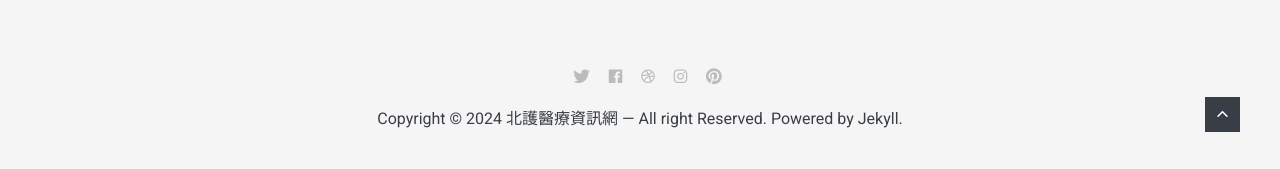
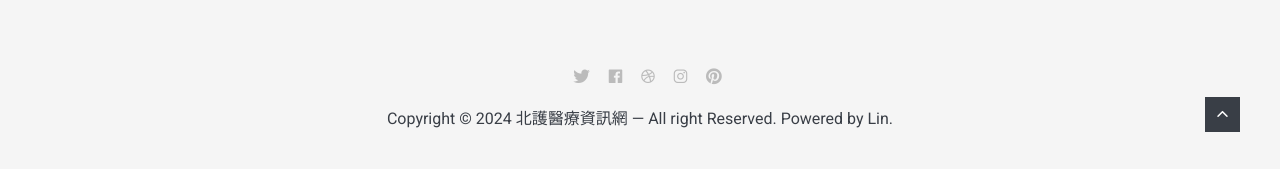
Before and after one commit to Godbb1994/Godbb1994.github.io, a Jekyll site: the page built from index.html, in a window 1280 px wide and 900 px high, scrolled down 2480 px. Shown: the part 728-897 px from the top of the window. Built offline with Jekyll 4.4.1, drawn with Linux system fonts in a browser that asks for light colours; nearby versions of some CDN libraries; the list of posts is cut into pages by our own code.

Commit message:
edit footer

```diff
--- a/_includes/footer.html
+++ b/_includes/footer.html
@@ -12,7 +12,7 @@
 
     {% include contact-link.html %}
 
-    <div class="copyright">Copyright &copy; {{site.time | date: '%Y'}} <a href="/">{{ site.data.settings.title }}</a> — All right Reserved. Powered by <a href="https://jekyllrb.com/">Jekyll</a>.</div>
+    <div class="copyright">Copyright &copy; {{site.time | date: '%Y'}} <a href="/">{{ site.data.settings.title }}</a> — All right Reserved. Powered by <a href="https://jekyllrb.com/">Lin</a>.</div>
 </div>
 </footer>
 <!-- end footer -->
```
